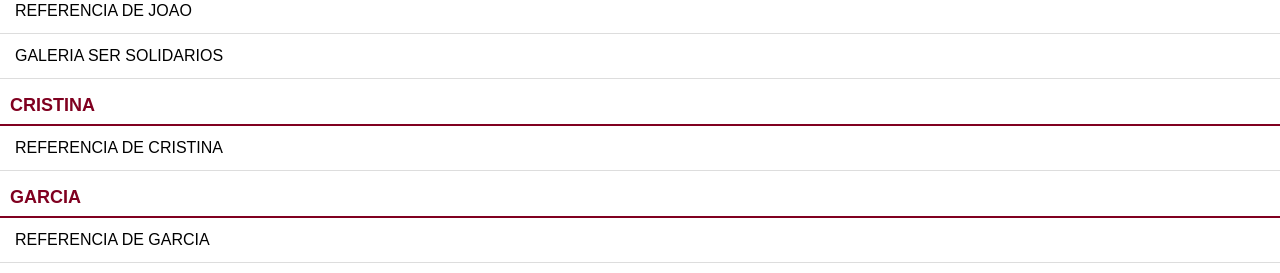
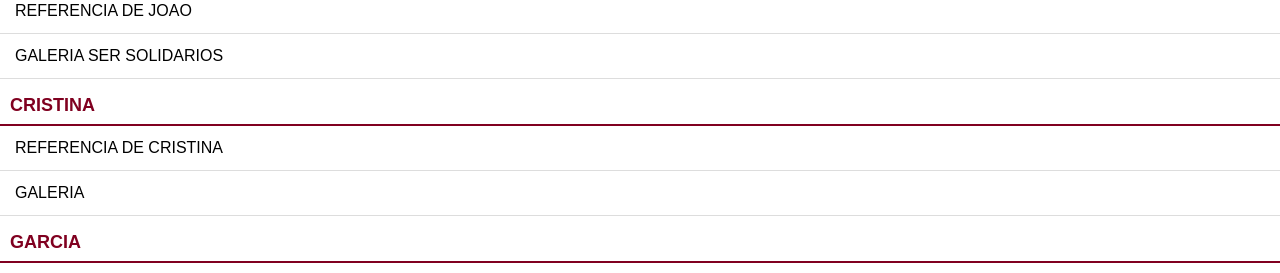
Before and after one commit to probolcopa123-star/joao, a plain HTML site: page menu.html in a window 1280 px wide. Shown: the part 492-765 px from the top of the page. Drawn offline with Linux system fonts and the light colour scheme; grey boxes are pictures that could not be loaded.

Commit message:
Update menu.html

```diff
--- a/menu.html
+++ b/menu.html
@@ -105,6 +105,9 @@
 <a href="cris.html" target="_top">
        REFERENCIA DE CRISTINA
  </a>
+    <a href="cristinag.html" target="_top">
+       GALERIA
+ </a>
     <div class="seccion">
 GARCIA
     </div>
```
